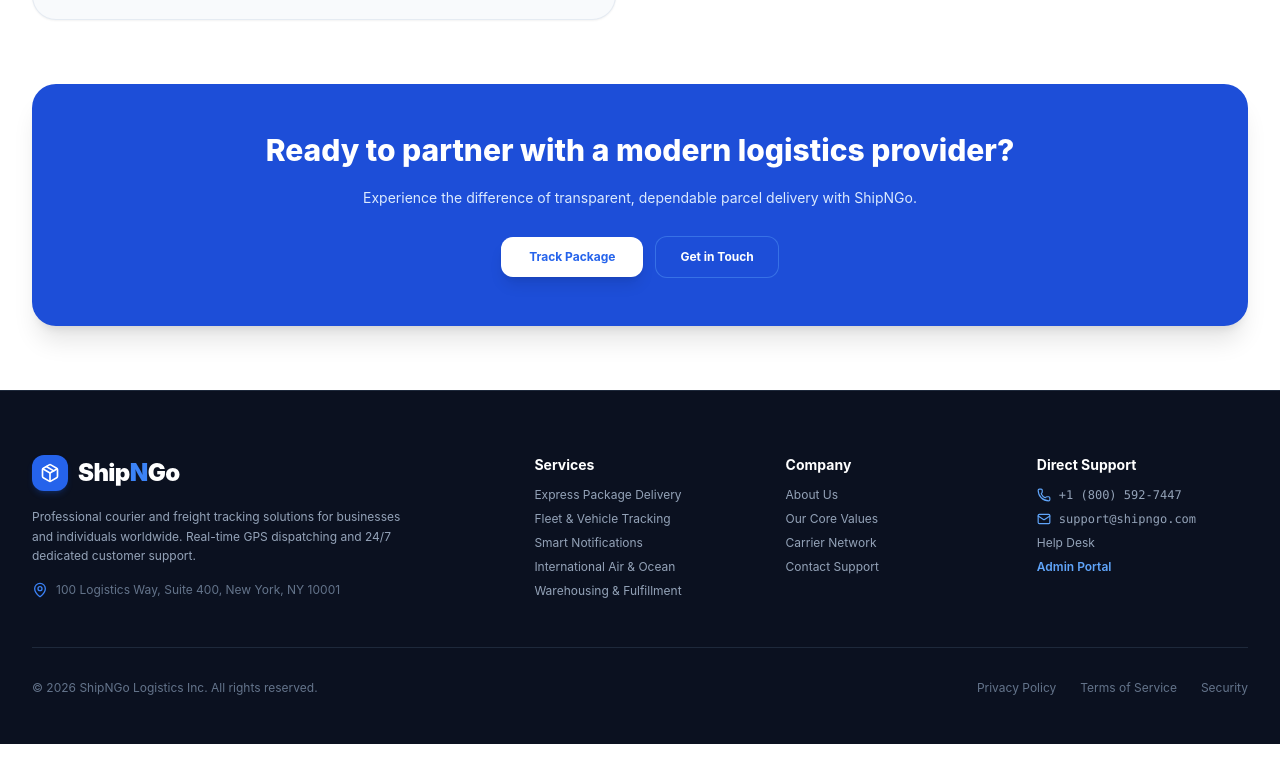
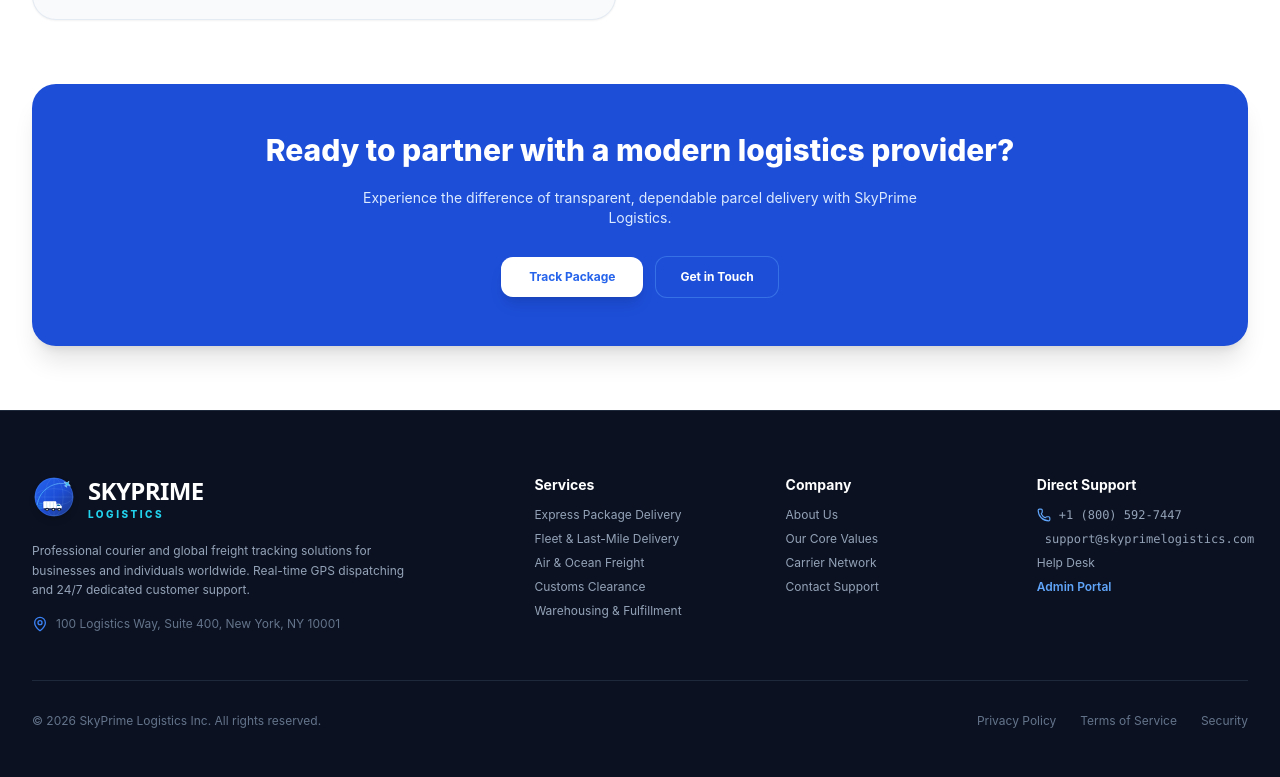
Before and after one commit to judeharris407-hub/Track, a Next.js app in the folder Frontend/: page /about in a window 1280 px wide. Shown: the part 990-1767 px from the top of the page. Before the commit the page ends 1734 px from the top, so only its background shows below. Built offline with nearby package versions, Linux system fonts and the light colour scheme.

Commit message:
feat: complete global rebranding to SkyPrime Logistics and add SVG logo component

```diff
--- a/Frontend/src/app/(public)/about/page.tsx
+++ b/Frontend/src/app/(public)/about/page.tsx
@@ -21,7 +21,7 @@ export default function AboutPage() {
         {/* Header Hero */}
         <div className="text-center max-w-3xl mx-auto space-y-4">
           <span className="text-xs font-bold uppercase tracking-wider text-blue-600 bg-blue-50 px-3.5 py-1.5 rounded-full border border-blue-100">
-            About ShipNGo
+            About SkyPrime Logistics
           </span>
           <h1 className="text-4xl sm:text-5xl font-black text-slate-900 tracking-tight">
             A modern logistics company built for smart, reliable delivery.
@@ -46,7 +46,7 @@ export default function AboutPage() {
 
             <div className="space-y-4 text-xs sm:text-sm text-slate-700 leading-relaxed">
               <p>
-                ShipNGo was founded to eliminate the uncertainty and delays that often plague parcel delivery and freight transportation. By focusing on real-time tracking, reliable transit times, and dedicated customer support, we established ourselves as a dependable logistics partner for individuals and growing businesses.
+                SkyPrime Logistics was founded to eliminate the uncertainty and delays that often plague parcel delivery and freight transportation. By focusing on real-time tracking, reliable transit times, and dedicated customer support, we established ourselves as a dependable logistics partner for individuals and growing businesses.
               </p>
               <p>
                 From humble beginnings as an express urban courier, we expanded into multi-channel regional distribution, bonded warehousing, and international air and ocean cargo forwarding.
@@ -146,7 +146,7 @@ export default function AboutPage() {
             Ready to partner with a modern logistics provider?
           </h3>
           <p className="text-blue-100 text-xs sm:text-sm max-w-xl mx-auto">
-            Experience the difference of transparent, dependable parcel delivery with ShipNGo.
+            Experience the difference of transparent, dependable parcel delivery with SkyPrime Logistics.
           </p>
           <div className="pt-2 flex flex-wrap items-center justify-center gap-3">
             <Link
--- a/Frontend/src/app/(public)/contact/page.tsx
+++ b/Frontend/src/app/(public)/contact/page.tsx
@@ -76,7 +76,7 @@ export default function ContactPage() {
                 <CheckCircle2 className="w-12 h-12 text-emerald-600 mx-auto" />
                 <h3 className="text-lg font-bold text-emerald-900">Message Received!</h3>
                 <p className="text-xs text-emerald-700">
-                  Thank you for contacting ShipNGo. A support representative has been assigned to your ticket.
+                  Thank you for contacting SkyPrime Logistics. A support representative has been assigned to your ticket.
                 </p>
                 <button
                   onClick={() => setSubmitted(false)}
@@ -189,8 +189,8 @@ export default function ContactPage() {
                     <span className="text-[11px] text-slate-400 font-semibold block uppercase tracking-wider">
                       Support Email
                     </span>
-                    <a href="mailto:support@shipngo.com" className="text-sm font-bold text-slate-900 hover:text-blue-600 font-mono">
-                      support@shipngo.com
+                    <a href="mailto:support@skyprimelogistics.com" className="text-sm font-bold text-slate-900 hover:text-blue-600 font-mono">
+                      support@skyprimelogistics.com
                     </a>
                   </div>
                 </li>
--- a/Frontend/src/app/(public)/layout.tsx
+++ b/Frontend/src/app/(public)/layout.tsx
@@ -1,5 +1,6 @@
 import Link from 'next/link';
-import { Package, ShieldAlert, Phone, Mail, MapPin } from 'lucide-react';
+import { ShieldAlert, Phone, Mail, MapPin } from 'lucide-react';
+import SkyPrimeLogo from '@/components/SkyPrimeLogo';
 
 export default function PublicLayout({
   children,
@@ -8,17 +9,12 @@ export default function PublicLayout({
 }) {
   return (
     <div className="min-h-screen flex flex-col bg-white text-slate-900 selection:bg-blue-600 selection:text-white">
-      {/* ShipNGo Enterprise Header Bar */}
+      {/* SkyPrime Logistics Header Bar */}
       <header className="sticky top-0 w-full h-20 bg-white/95 backdrop-blur-md border-b border-gray-100 z-50 transition-all">
         <div className="max-w-7xl mx-auto px-4 sm:px-6 lg:px-8 h-full flex items-center justify-between">
           {/* Logo */}
           <Link href="/" className="flex items-center gap-2.5 group">
-            <div className="w-10 h-10 rounded-xl bg-blue-600 flex items-center justify-center text-white shadow-md shadow-blue-600/20 group-hover:scale-105 transition-transform">
-              <Package className="w-5 h-5" />
-            </div>
-            <span className="text-2xl font-black tracking-tight text-slate-900">
-              Ship<span className="text-blue-600">N</span>Go
-            </span>
+            <SkyPrimeLogo className="h-11 w-auto" textColor="text-slate-900" subTextColor="text-blue-600" />
           </Link>
 
           {/* Navigation Links */}
@@ -47,8 +43,8 @@ export default function PublicLayout({
               <span>Admin</span>
             </Link>
             <Link
-              href="/#track"
-              className="inline-flex items-center gap-1.5 px-5 py-2.5 rounded-full text-xs font-bold bg-blue-600 hover:bg-blue-700 text-white shadow-md shadow-blue-600/25 transition-all hover:scale-105 active:scale-95"
+              href="/#track-box"
+              className="inline-flex items-center gap-1.5 px-5 py-2.5 rounded-full text-xs font-bold bg-blue-600 hover:bg-blue-700 text-white shadow-md shadow-blue-600/25 transition-all hover:scale-105 active:scale-95 cursor-pointer"
             >
               <span>Track Package</span>
             </Link>
@@ -65,16 +61,11 @@ export default function PublicLayout({
           <div className="grid grid-cols-1 md:grid-cols-2 lg:grid-cols-5 gap-10 pb-12 border-b border-slate-800">
             {/* Brand Col */}
             <div className="lg:col-span-2 space-y-4">
-              <div className="flex items-center gap-2.5">
-                <div className="w-9 h-9 rounded-xl bg-blue-600 flex items-center justify-center text-white shadow-md shadow-blue-600/20">
-                  <Package className="w-5 h-5" />
-                </div>
-                <span className="text-2xl font-black text-white tracking-tight">
-                  Ship<span className="text-blue-500">N</span>Go
-                </span>
-              </div>
+              <Link href="/" className="inline-block">
+                <SkyPrimeLogo className="h-11 w-auto" textColor="text-white" subTextColor="text-cyan-400" />
+              </Link>
               <p className="text-xs text-slate-400 max-w-sm leading-relaxed">
-                Professional courier and freight tracking solutions for businesses and individuals worldwide. Real-time GPS dispatching and 24/7 dedicated customer support.
+                Professional courier and global freight tracking solutions for businesses and individuals worldwide. Real-time GPS dispatching and 24/7 dedicated customer support.
               </p>
               <div className="flex items-center gap-2 text-xs text-slate-500">
                 <MapPin className="w-4 h-4 text-blue-500 shrink-0" />
@@ -86,11 +77,11 @@ export default function PublicLayout({
             <div className="space-y-3">
               <h4 className="text-white text-sm font-bold">Services</h4>
               <ul className="space-y-2 text-xs">
-                <li><Link href="/services" className="hover:text-white transition-colors">Express Package Delivery</Link></li>
-                <li><Link href="/services" className="hover:text-white transition-colors">Fleet & Vehicle Tracking</Link></li>
-                <li><Link href="/services" className="hover:text-white transition-colors">Smart Notifications</Link></li>
-                <li><Link href="/services" className="hover:text-white transition-colors">International Air & Ocean</Link></li>
-                <li><Link href="/services" className="hover:text-white transition-colors">Warehousing & Fulfillment</Link></li>
+                <li><Link href="/services#express" className="hover:text-white transition-colors">Express Package Delivery</Link></li>
+                <li><Link href="/services#lastmile" className="hover:text-white transition-colors">Fleet & Last-Mile Delivery</Link></li>
+                <li><Link href="/services#freight" className="hover:text-white transition-colors">Air & Ocean Freight</Link></li>
+                <li><Link href="/services#customs" className="hover:text-white transition-colors">Customs Clearance</Link></li>
+                <li><Link href="/services#warehousing" className="hover:text-white transition-colors">Warehousing & Fulfillment</Link></li>
               </ul>
             </div>
 
@@ -100,7 +91,7 @@ export default function PublicLayout({
               <ul className="space-y-2 text-xs">
                 <li><Link href="/about" className="hover:text-white transition-colors">About Us</Link></li>
                 <li><Link href="/about#values" className="hover:text-white transition-colors">Our Core Values</Link></li>
-                <li><Link href="/#portfolio" className="hover:text-white transition-colors">Carrier Network</Link></li>
+                <li><Link href="/services" className="hover:text-white transition-colors">Carrier Network</Link></li>
                 <li><Link href="/contact" className="hover:text-white transition-colors">Contact Support</Link></li>
               </ul>
             </div>
@@ -115,7 +106,7 @@ export default function PublicLayout({
                 </li>
                 <li className="flex items-center gap-2">
                   <Mail className="w-3.5 h-3.5 text-blue-400" />
-                  <a href="mailto:support@shipngo.com" className="hover:text-white font-mono">support@shipngo.com</a>
+                  <a href="mailto:support@skyprimelogistics.com" className="hover:text-white font-mono">support@skyprimelogistics.com</a>
                 </li>
                 <li><Link href="/contact" className="hover:text-white transition-colors">Help Desk</Link></li>
                 <li><Link href="/admin/login" className="text-blue-400 hover:text-blue-300 transition-colors font-semibold">Admin Portal</Link></li>
@@ -124,7 +115,7 @@ export default function PublicLayout({
           </div>
 
           <div className="pt-8 flex flex-col sm:flex-row items-center justify-between gap-4 text-xs text-slate-500">
-            <p>&copy; {new Date().getFullYear()} ShipNGo Logistics Inc. All rights reserved.</p>
+            <p>&copy; {new Date().getFullYear()} SkyPrime Logistics Inc. All rights reserved.</p>
             <div className="flex items-center gap-6">
               <Link href="/about" className="hover:text-slate-400 transition-colors">Privacy Policy</Link>
               <Link href="/about" className="hover:text-slate-400 transition-colors">Terms of Service</Link>
--- a/Frontend/src/app/(public)/page.tsx
+++ b/Frontend/src/app/(public)/page.tsx
@@ -491,7 +491,7 @@ export default function PublicLandingPage() {
             working as one system.
           </h2>
           <p className="text-xs sm:text-sm text-blue-100 leading-relaxed max-w-xl mx-auto drop-shadow-sm">
-            From automated customs clearing to door-to-door temperature monitoring, ShipNGo gives you total visibility over every pallet and parcel.
+            From automated customs clearing to door-to-door temperature monitoring, SkyPrime Logistics gives you total visibility over every pallet and parcel.
           </p>
           <div className="pt-2">
             <Link
@@ -675,7 +675,7 @@ export default function PublicLandingPage() {
 
               {/* 2. WhatsApp */}
               <a
-                href="https://wa.me/237680650832?text=Hello%20ShipNGo%20Support,%20I%20need%20assistance%20with%20my%20shipment."
+                href="https://wa.me/237680650832?text=Hello%20SkyPrime%20Logistics%20Support,%20I%20need%20assistance%20with%20my%20shipment."
                 target="_blank"
                 rel="noopener noreferrer"
                 className="bg-emerald-900/70 border border-emerald-400/40 p-5 rounded-2xl backdrop-blur-md flex flex-col justify-between space-y-3 hover:scale-105 transition-transform shadow-lg group text-white text-left"
@@ -697,7 +697,7 @@ export default function PublicLandingPage() {
 
               {/* 3. Telegram */}
               <a
-                href="https://t.me/ShipNGoSupportBot?start=support"
+                href="https://t.me/SkyPrimeSupportBot?start=support"
                 target="_blank"
                 rel="noopener noreferrer"
                 className="bg-sky-900/70 border border-sky-400/40 p-5 rounded-2xl backdrop-blur-md flex flex-col justify-between space-y-3 hover:scale-105 transition-transform shadow-lg group text-white text-left"
@@ -710,7 +710,7 @@ export default function PublicLandingPage() {
                     Telegram Bot
                     <ExternalLink className="w-3 h-3 opacity-70" />
                   </h4>
-                  <p className="text-sky-100 text-[11px] font-mono">@ShipNGoSupportBot</p>
+                  <p className="text-sky-100 text-[11px] font-mono">@SkyPrimeSupportBot</p>
                 </div>
                 <span className="text-[11px] font-bold text-sky-200 group-hover:underline">
                   Open Telegram &rarr;
@@ -719,7 +719,7 @@ export default function PublicLandingPage() {
 
               {/* 4. Email */}
               <a
-                href="mailto:support@shipngo.com"
+                href="mailto:support@skyprimelogistics.com"
                 className="bg-blue-900/70 border border-white/20 p-5 rounded-2xl backdrop-blur-md flex flex-col justify-between space-y-3 hover:scale-105 transition-transform shadow-lg group text-white text-left"
               >
                 <div className="space-y-2">
@@ -727,7 +727,7 @@ export default function PublicLandingPage() {
                     <Mail className="w-5 h-5" />
                   </div>
                   <h4 className="text-sm font-bold">Email Support</h4>
-                  <p className="text-blue-100 text-[11px] font-mono">support@shipngo.com</p>
+                  <p className="text-blue-100 text-[11px] font-mono">support@skyprimelogistics.com</p>
                 </div>
                 <span className="text-[11px] font-bold text-blue-200 group-hover:underline">
                   Send Email &rarr;
--- a/Frontend/src/app/(public)/services/page.tsx
+++ b/Frontend/src/app/(public)/services/page.tsx
@@ -108,7 +108,7 @@ export default function ServicesPage() {
             Reliable services tailored for your shipping needs.
           </h1>
           <p className="text-slate-600 text-sm sm:text-base leading-relaxed">
-            From local express courier parcel deliveries to worldwide air and ocean freight, ShipNGo delivers with precision, speed, and transparency.
+            From local express courier parcel deliveries to worldwide air and ocean freight, SkyPrime Logistics delivers with precision, speed, and transparency.
           </p>
         </div>
 
--- a/Frontend/src/app/layout.tsx
+++ b/Frontend/src/app/layout.tsx
@@ -3,8 +3,8 @@ import './globals.css';
 import TawkChat from '@/components/TawkChat';
 
 export const metadata: Metadata = {
-  title: 'ShipNGo | Trusted Courier & Real-Time Tracking Logistics',
-  description: 'Fast, affordable, and dependable courier service with real-time GPS tracking and live customer support.',
+  title: 'SkyPrime Logistics | Global Freight & Supply Chain Solutions',
+  description: 'Precision line-haul courier services, real-time GPS telemetry, and automated milestone verification engineered to keep your supply chain moving seamlessly.',
 };
 
 export default function RootLayout({
@@ -14,7 +14,7 @@ export default function RootLayout({
 }) {
   return (
     <html lang="en">
-      <body className="antialiased min-h-screen bg-white text-slate-900 selection:bg-blue-500 selection:text-white">
+      <body className="antialiased min-h-screen bg-white text-slate-900 selection:bg-blue-600 selection:text-white">
         {children}
         <TawkChat />
       </body>
--- /dev/null
+++ b/Frontend/src/components/SkyPrimeLogo.tsx
@@ -0,0 +1,127 @@
+import React from 'react';
+
+interface SkyPrimeLogoProps {
+  className?: string;
+  showText?: boolean;
+  textColor?: string;
+  subTextColor?: string;
+}
+
+export const SkyPrimeLogo: React.FC<SkyPrimeLogoProps> = ({
+  className = 'h-10 w-auto',
+  showText = true,
+  textColor = 'text-slate-900',
+  subTextColor = 'text-blue-600',
+}) => {
+  return (
+    <div className={`inline-flex items-center gap-3 select-none ${className}`}>
+      {/* Emblem SVG: Globe, Orbiting Jet Airplane, and Line-haul Freight Truck */}
+      <svg
+        viewBox="0 0 200 200"
+        fill="none"
+        xmlns="http://www.w3.org/2000/svg"
+        className="h-full aspect-square shrink-0 drop-shadow-md"
+      >
+        <defs>
+          {/* Primary Gradient for Globe Background */}
+          <linearGradient id="skyPrimePrimaryGrad" x1="20" y1="20" x2="180" y2="180" gradientUnits="userSpaceOnUse">
+            <stop offset="0%" stopColor="#2563EB" />
+            <stop offset="50%" stopColor="#1D4ED8" />
+            <stop offset="100%" stopColor="#1E3A8A" />
+          </linearGradient>
+
+          {/* Cyan Glow Gradient for Orbit & Airplane */}
+          <linearGradient id="skyPrimeOrbitGrad" x1="10" y1="50" x2="190" y2="150" gradientUnits="userSpaceOnUse">
+            <stop offset="0%" stopColor="#38BDF8" />
+            <stop offset="50%" stopColor="#60A5FA" />
+            <stop offset="100%" stopColor="#93C5FD" />
+          </linearGradient>
+
+          {/* Truck Accent Gradient */}
+          <linearGradient id="skyPrimeTruckGrad" x1="50" y1="120" x2="150" y2="170" gradientUnits="userSpaceOnUse">
+            <stop offset="0%" stopColor="#FFFFFF" />
+            <stop offset="100%" stopColor="#E0F2FE" />
+          </linearGradient>
+        </defs>
+
+        {/* 1. Globe Base Shield Circle */}
+        <circle cx="100" cy="100" r="88" fill="url(#skyPrimePrimaryGrad)" />
+        <circle cx="100" cy="100" r="86" stroke="#60A5FA" strokeWidth="2.5" strokeOpacity="0.4" />
+
+        {/* 2. Globe Latitude & Longitude Coordinate Lines */}
+        <ellipse cx="100" cy="100" rx="42" ry="86" stroke="#93C5FD" strokeWidth="1.75" strokeOpacity="0.3" fill="none" />
+        <ellipse cx="100" cy="100" rx="86" ry="38" stroke="#93C5FD" strokeWidth="1.75" strokeOpacity="0.3" fill="none" />
+        <line x1="14" y1="100" x2="186" y2="100" stroke="#93C5FD" strokeWidth="1.5" strokeOpacity="0.35" />
+        <line x1="100" y1="14" x2="100" y2="186" stroke="#93C5FD" strokeWidth="1.5" strokeOpacity="0.35" />
+
+        {/* 3. Orbiting Global Flight Path (Arc) */}
+        <path
+          d="M 24 135 C 32 60, 115 20, 172 46"
+          stroke="url(#skyPrimeOrbitGrad)"
+          strokeWidth="3.5"
+          strokeLinecap="round"
+          strokeDasharray="140 0"
+          fill="none"
+        />
+
+        {/* 4. Orbiting Supersonic Cargo Airplane Silhouette */}
+        <g transform="translate(162, 38) rotate(32)">
+          <path
+            d="M 0 -12 L 4 -2 L 18 4 L 4 6 L 3 14 L 7 17 L 3 18 L 0 16 L -3 18 L -7 17 L -3 14 L -4 6 L -18 4 L -4 -2 Z"
+            fill="#38BDF8"
+            stroke="#FFFFFF"
+            strokeWidth="1.2"
+          />
+        </g>
+
+        {/* 5. Line-Haul Express Truck Silhouette in Lower Center */}
+        <g transform="translate(42, 112) scale(0.95)">
+          {/* Main Cargo Container Body */}
+          <rect x="10" y="8" width="62" height="34" rx="4" fill="url(#skyPrimeTruckGrad)" />
+          {/* Subtle Container Ridge Lines */}
+          <line x1="26" y1="12" x2="26" y2="38" stroke="#0284C7" strokeWidth="1.5" strokeOpacity="0.6" />
+          <line x1="42" y1="12" x2="42" y2="38" stroke="#0284C7" strokeWidth="1.5" strokeOpacity="0.6" />
+          <line x1="58" y1="12" x2="58" y2="38" stroke="#0284C7" strokeWidth="1.5" strokeOpacity="0.6" />
+
+          {/* Aerodynamic Cab / Driver Cockpit */}
+          <path
+            d="M 72 20 L 88 20 L 98 32 L 98 42 L 72 42 Z"
+            fill="url(#skyPrimeTruckGrad)"
+          />
+          {/* Cab Windshield */}
+          <path d="M 76 23 L 86 23 L 93 31 L 76 31 Z" fill="#0369A1" />
+
+          {/* Under-Chassis Base Bar */}
+          <rect x="12" y="42" width="86" height="5" rx="2" fill="#0F172A" />
+
+          {/* Truck Wheels (Rim + Tire) */}
+          <circle cx="28" cy="47" r="8" fill="#0F172A" />
+          <circle cx="28" cy="47" r="4" fill="#E2E8F0" />
+          <circle cx="58" cy="47" r="8" fill="#0F172A" />
+          <circle cx="58" cy="47" r="4" fill="#E2E8F0" />
+          <circle cx="86" cy="47" r="8" fill="#0F172A" />
+          <circle cx="86" cy="47" r="4" fill="#E2E8F0" />
+
+          {/* Speed / Motion Streaks behind truck */}
+          <line x1="-8" y1="20" x2="4" y2="20" stroke="#38BDF8" strokeWidth="2.5" strokeLinecap="round" />
+          <line x1="-16" y1="30" x2="2" y2="30" stroke="#38BDF8" strokeWidth="2.5" strokeLinecap="round" />
+          <line x1="-10" y1="40" x2="4" y2="40" stroke="#38BDF8" strokeWidth="2.5" strokeLinecap="round" />
+        </g>
+      </svg>
+
+      {/* Brand Typography */}
+      {showText && (
+        <div className="flex flex-col text-left leading-none justify-center">
+          <span className={`text-xl sm:text-2xl font-black tracking-tight ${textColor} uppercase font-sans`}>
+            SKYPRIME
+          </span>
+          <span className={`text-[9px] sm:text-[10px] font-extrabold tracking-[0.25em] ${subTextColor} uppercase mt-0.5`}>
+            LOGISTICS
+          </span>
+        </div>
+      )}
+    </div>
+  );
+};
+
+export default SkyPrimeLogo;
--- a/Frontend/src/lib/api.ts
+++ b/Frontend/src/lib/api.ts
@@ -1,7 +1,7 @@
 import axios from 'axios';
 
 const api = axios.create({
-  baseURL: process.env.NEXT_PUBLIC_API_URL || 'https://shipngo-api.onrender.com/api/v1',
+  baseURL: process.env.NEXT_PUBLIC_API_URL || 'https://skyprime-api.onrender.com/api/v1',
   headers: {
     'Content-Type': 'application/json',
   },
--- a/Frontend/src/lib/socket.ts
+++ b/Frontend/src/lib/socket.ts
@@ -1,6 +1,6 @@
 import { io, Socket } from 'socket.io-client';
 
-const SOCKET_URL = process.env.NEXT_PUBLIC_SOCKET_URL || 'https://shipngo-api.onrender.com';
+const SOCKET_URL = process.env.NEXT_PUBLIC_SOCKET_URL || 'https://skyprime-api.onrender.com';
 
 export const socket: Socket = io(SOCKET_URL, {
   autoConnect: true,
```
Also changed, not shown: Frontend/src/app/(admin)/admin/layout.tsx (+8 -11 lines), Frontend/src/app/(admin)/admin/login/page.tsx (+9 -9 lines), Frontend/src/components/chat/ChatWidget.tsx (+6 -6 lines).
